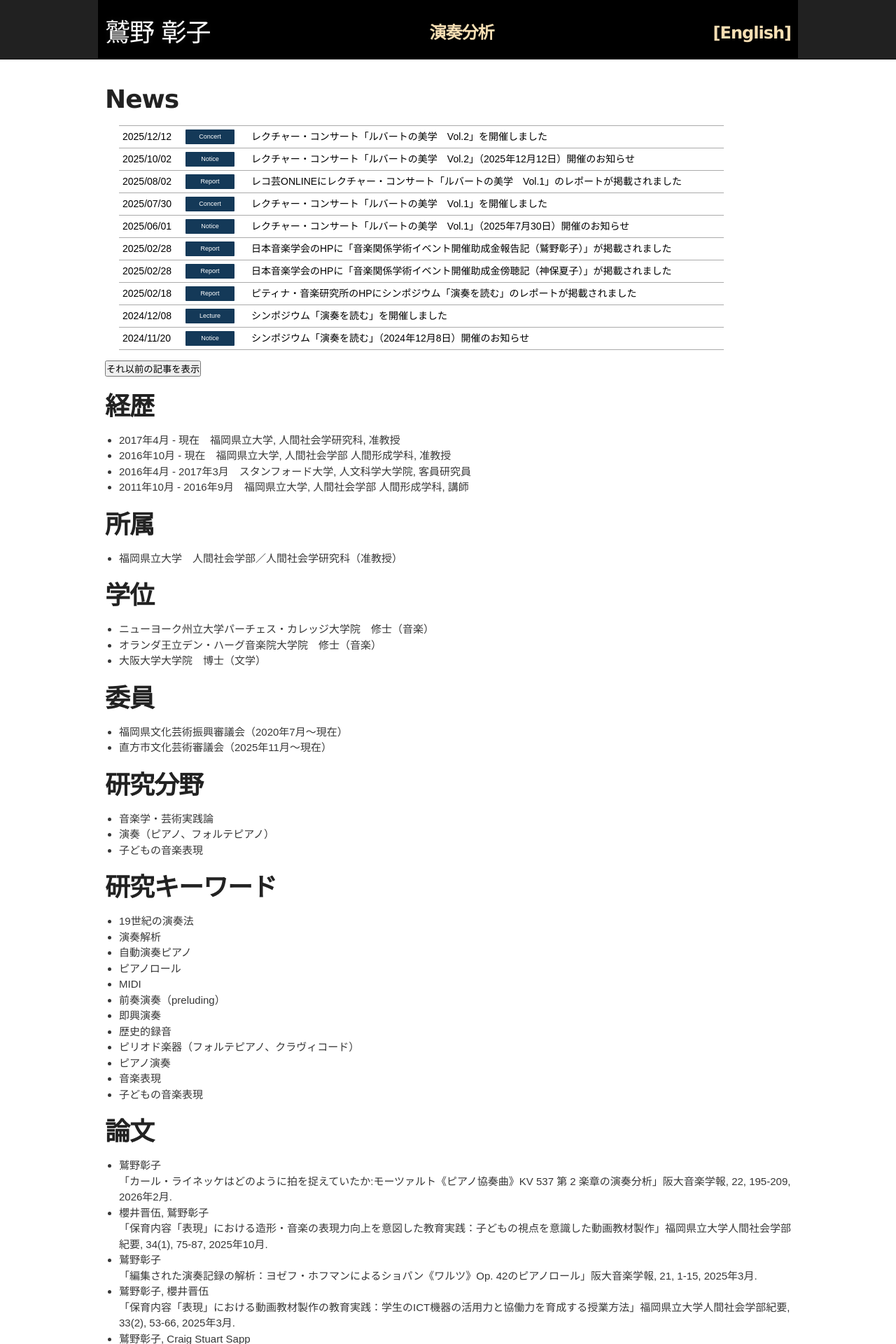
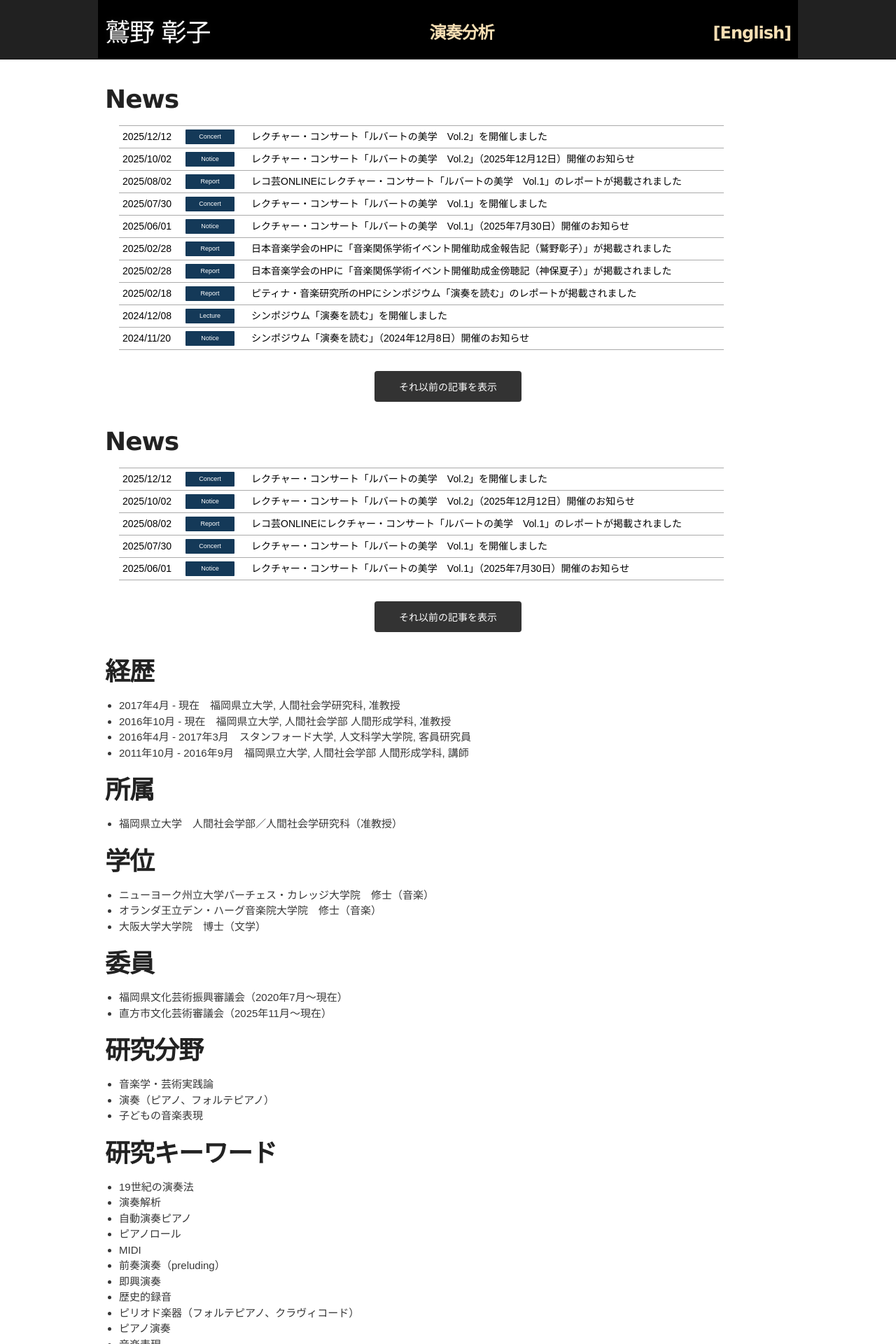
Before and after one commit to akikowashino/akikowashino.github.io, a Jekyll site: the page built from index.md, in a window 1280 px wide. Shown: the top 1920 px of the page at 70% size. Built offline with Jekyll 4.4.1, drawn with Linux system fonts in a browser that asks for light colours.

Commit message:
Update news.html

```diff
--- a/news.html
+++ b/news.html
@@ -94,3 +94,94 @@
 </ul>
 
 <button id="toggle-btn" class="show-more-button">それ以前の記事を表示</button>
+
+
+
+<!-- 【2. CSS】ここから追加（見た目の設定） -->
+<style>
+  /* 7番目以降を隠す設定 */
+  .msr_newslist01 li.hidden-item {
+    display: none !important;
+  }
+  /* ボタンを押した時に表示させる設定 */
+  .msr_newslist01 li.is-show {
+    display: list-item !important;
+  }
+  /* ボタンの装飾 */
+  .show-more-button {
+    display: block;
+    margin: 30px auto;
+    padding: 12px 35px;
+    background-color: #333;
+    color: #fff;
+    border: none;
+    border-radius: 4px;
+    cursor: pointer;
+    font-size: 14px;
+    transition: 0.3s;
+  }
+  .show-more-button:hover {
+    background-color: #666;
+  }
+</style>
+
+<!-- ここから元のHTML（一部 IDを追加しています） -->
+<h1> News </h1>
+
+<ul class="msr_newslist01" id="news-list">
+  <li></li> <!-- 1つ目の空要素 -->
+  <li><a href="/lecture-concert-2025" target="_blank"><div><time datetime="2025-19-02">2025/12/12</time><p class="cat01">Concert</p></div><p>レクチャー・コンサート「ルバートの美学　Vol.2」を開催しました</p></a></li>
+  <li><a href="/lecture-concert-2025" target="_blank"><div><time datetime="2025-19-02">2025/10/02</time><p class="cat01">Notice</p></div><p>レクチャー・コンサート「ルバートの美学　Vol.2」（2025年12月12日）開催のお知らせ</p></a></li>
+  <li><a href="https://recogei.ontomo-mag.com/article/%E9%80%9F%E5%A0%B1%E3%83%AC%E3%83%9D/p-25891/" target="_blank"><div><time datetime="2025-08-02">2025/08/02</time><p class="cat01">Report</p></div><p>レコ芸ONLINEにレクチャー・コンサート「ルバートの美学　Vol.1」のレポートが掲載されました</p></a></li>
+  <li><a href="/rubato-vol1-2025" target="_blank"><div><time datetime="2025-07-30">2025/07/30</time><p class="cat01">Concert</p></div><p>レクチャー・コンサート「ルバートの美学　Vol.1」を開催しました</p></a></li>
+  <li><a href="/lecture-concert-2025" target="_blank"><div><time datetime="2025-06-01">2025/06/01</time><p class="cat01">Notice</p></div><p>レクチャー・コンサート「ルバートの美学　Vol.1」（2025年7月30日）開催のお知らせ</p></a></li>
+  <li><a href="https://www.musicology.jp/head/wp-content/uploads/2025/02/project_2024_2_report1.pdf" target="_blank"><div><time datetime="2025-02-28">2025/02/28</time><p class="cat01">Report</p></div><p>日本音楽学会のHPに「報告記（鷲野彰子）」が掲載されました</p></a></li>
+  <li><a href="https://www.musicology.jp/head/wp-content/uploads/2025/02/project_2024_2_report2.pdf" target="_blank"><div><time datetime="2025-02-28">2025/02/28</time><p class="cat01">Report</p></div><p>日本音楽学会のHPに「傍聴記（神保夏子）」が掲載されました</p></a></li>
+  <li><a href="https://prim.piano.or.jp/2025/02/entry_29.html" target="_blank"><div><time datetime="2025-02-18">2025/02/18</time><p class="cat01">Report</p></div><p>ピティナ・レポートが掲載されました</p></a></li>
+  <li><a href="/symposium-2024" target="_blank"><div><time datetime="2024-12-08">2024/12/08</time><p class="cat01">Lecture</p></div><p>シンポジウム「演奏を読む」を開催しました</p></a></li>
+  <li><a href="https://www.musicology.jp/event/894/" target="_blank"><div><time datetime="2025-02-18">2024/11/20</time><p class="cat01">Notice</p></div><p>シンポジウム開催のお知らせ</p></a></li>
+</ul>
+
+<button id="toggle-btn" class="show-more-button">それ以前の記事を表示</button>
+
+<!-- 【3. JavaScript】ここから追加（動かす命令） -->
+<script>
+  // ページが読み込まれたら実行
+  window.addEventListener('load', function() {
+    const visibleCount = 6; // 表示させたい件数
+    const listParent = document.getElementById('news-list');
+    if (!listParent) return; // エラー防止
+
+    const listItems = listParent.querySelectorAll('li');
+    const btn = document.getElementById('toggle-btn');
+
+    // 7番目以降に隠す用のクラスをつける
+    listItems.forEach((item, index) => {
+      if (index >= visibleCount) {
+        item.classList.add('hidden-item');
+      }
+    });
+
+    // そもそも件数が少なければボタンを消す
+    if (listItems.length <= visibleCount) {
+      if(btn) btn.style.display = 'none';
+    }
+
+    // ボタンクリック時の挙動
+    if(btn) {
+      btn.addEventListener('click', function() {
+        const hiddenItems = listParent.querySelectorAll('.hidden-item');
+        hiddenItems.forEach(item => {
+          item.classList.toggle('is-show');
+        });
+
+        // ボタンの文字を切り替え
+        if (btn.innerText === 'それ以前の記事を表示') {
+          btn.innerText = '閉じる';
+        } else {
+          btn.innerText = 'それ以前の記事を表示';
+        }
+      });
+    }
+  });
+</script>
```
